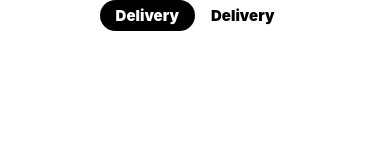
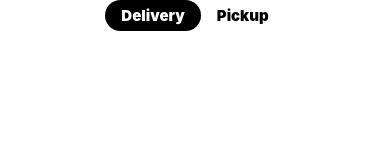
Before and after one commit to Osama-14/NativeFoodDelivery, a React Native app: screen / in a window 390 px wide. Shown: the top 160 px of the page. Built offline with nearby package versions, Linux system fonts and the light colour scheme.

Commit message:
updated switch

```diff
--- a/components/HeaderTabs.js
+++ b/components/HeaderTabs.js
@@ -12,21 +12,36 @@ export default function HeaderTabs() {
         textColor="white"
         activeTab={activeTab}
         setActiveTab={setActiveTab}
-
       />
-      <Headerbutton text="Delivery" btnColor="white" textColor="black" />
+      <Headerbutton
+        text="Pickup"
+        btnColor="white"
+        textColor="black"
+        activeTab={activeTab}
+        setActiveTab={setActiveTab}
+      />
     </View>
   );
 }
 
 const Headerbutton = props => (
   <TouchableOpacity
-    style={{
-      backgroundColor: props.btnColor,
+    style={
+      props.activeTab === props.text
+        ? {
+            backgroundColor: 'black',
             paddingVertical: 6,
             paddingHorizontal: 16,
             borderRadius: 30,
-    }}>
+          }
+        : {
+            backgroundColor: 'white',
+            paddingVertical: 6,
+            paddingHorizontal: 16,
+            borderRadius: 30,
+          }
+    }
+    onPress={() => props.setActiveTab(props.text)}>
     <Text
       style={{
         color: props.textColor,
```
Lines whose indentation alone changed are shown as unchanged.
